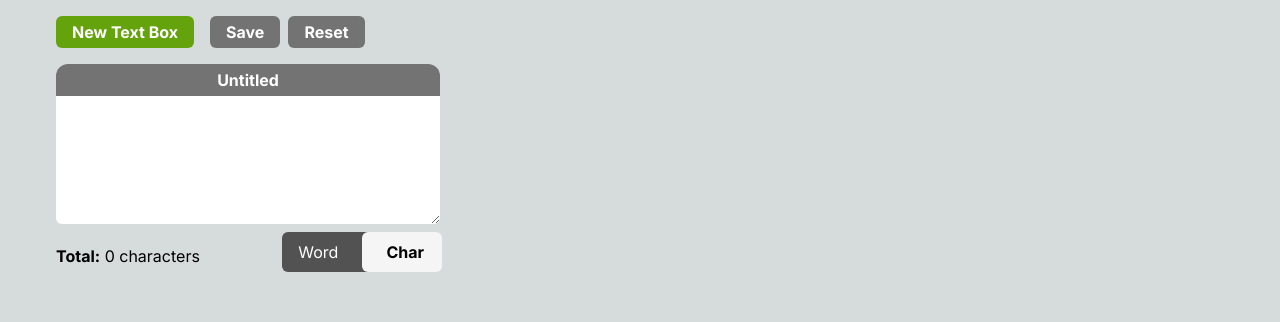
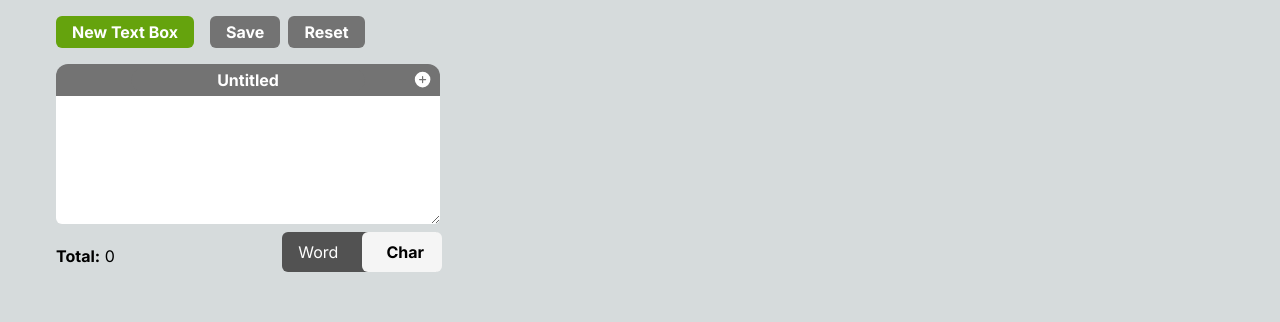
Before and after one commit to wmCmo/exzachly, a Next.js app: page /tools/char-count in a window 1280 px wide. Shown: the part 244-566 px from the top of the page. Built offline with nearby package versions, Linux system fonts and the light colour scheme.

Commit message:
feat: enhance TextArea component with character selection and display functionality

```diff
--- a/src/app/community/page.tsx
+++ b/src/app/community/page.tsx
@@ -1,6 +1,5 @@
 import React from 'react';
 import CommunityToggle from '../components/CommunityToggle';
-import Link from 'next/link';
 
 const DB_ID = '75378b2ea59a4bd389163517f5cc37c5';
 const END_POINT = `https://api.notion.com/v1/databases/${DB_ID}/query`;
@@ -26,7 +25,7 @@ export default async function page() {
     const response = await fetch(END_POINT, params);
     const data = await response.json();
 
-    const redditPosts = data.results.filter((item: NotionItemType) => {
+    const redditPosts = (data.results || []).filter((item: NotionItemType) => {
         return (
             item.properties.Tags.select.name == 'Reddit'
         );
--- a/src/app/components/TextArea.tsx
+++ b/src/app/components/TextArea.tsx
@@ -1,10 +1,12 @@
 'use client';
 import { Dispatch, SetStateAction, useState } from 'react';
-import { XCircle } from '@phosphor-icons/react/dist/ssr';
+import { PlusCircle, XCircle } from '@phosphor-icons/react/dist/ssr';
 import { TextAreaProps } from '../tools/char-count/page';
 
 export default function TextArea({ unique, value, text, setText }: { unique: number; value: TextAreaProps; text: TextAreaProps[]; setText: Dispatch<SetStateAction<TextAreaProps[]>>; }) {
     const [isChar, setIsChar] = useState(true);
+    const [selectedText, setSelectedText] = useState(0);
+    const [countChar, setCountChar] = useState(false);
 
     const handleChange = (e: { target: { value: string; name: string; }; }) => {
         const value = e.target.value;
@@ -14,6 +16,12 @@ export default function TextArea({ unique, value, text, setText }: { unique: num
             newArr[unique] = { ...newArr[unique], [name]: value };
             return newArr;
         });
+    };
+
+    const handleSelection = (e: React.SyntheticEvent<HTMLTextAreaElement>) => {
+        const start = e.currentTarget.selectionStart;
+        const end = e.currentTarget.selectionEnd;
+        setSelectedText(end - start);
     };
 
     const handleDelete = () => {
@@ -37,23 +45,33 @@ export default function TextArea({ unique, value, text, setText }: { unique: num
         }
     };
 
+    let diff = value.text.length - selectedText;
+    if (diff === value.text.length) diff = 0;
+
     return (
         <div className='sm:max-w-full sm:mt-0 mt-4'>
             <div className='dark:bg-neutral-800 rounded-xl bg-neutral-500'>
                 <div className="flex justify-center px-2 py-1 items-center relative">
                     <input type="text" name='file' value={value.file} className='dark:bg-neutral-800 dark:text-neutral-400 text-white bg-neutral-500 text-center font-bold rounded-full' onChange={handleChange} />
-                    {(text.length > 1) && <XCircle fill='white' weight='fill' onClick={handleDelete} width={'1.2em'} height={'1.2em'} className='cursor-pointer absolute right-2 dark:fill-[#f56c7f]' alt='Delete' />}
+                    <div className='right-2 absolute flex'>
+                        <PlusCircle fill='white' weight='fill' width={'1.2em'} height={'1.2em'} className={`dark:fill-[#e5c07b] cursor-pointer transition-transform ${countChar ? 'rotate-180' : 'rotate-0'}`} onClick={() => setCountChar(prev => !prev)} />
+                        {(text.length > 1) && <XCircle fill='white' weight='fill' onClick={handleDelete} width={'1.2em'} height={'1.2em'} className='cursor-pointer dark:fill-[#f56c7f]' alt='Delete' />}
+                    </div>
                 </div>
-                <textarea onChange={handleChange} name="text" id="text" value={value.text} className="block max-w-full resize dark:bg-neutral-100 dark:text-neutral-800 rounded-b-md p-4 min-w-full sm:min-w-96 min-h-32"></textarea>
+                <textarea onChange={handleChange} onMouseUp={handleSelection} onSelect={handleSelection} name="text" id="text" value={value.text} className="block max-w-full resize dark:bg-neutral-100 dark:text-neutral-800 rounded-b-md p-4 min-w-full sm:min-w-96 min-h-32"></textarea>
             </div>
-            <div className="flex justify-between items-center pt-2">
-                <h3 className='mt-2'><b>Total:</b> {isChar ? value.text.length : countWords()} {isChar ? 'characters' : 'words'}</h3>
-                <div className=''>
-                    <div className='relative flex gap-4 bg-neutral-600 dark:bg-neutral-900 rounded-md items-center cursor-pointer'>
-                        <p onClick={() => setIsChar(false)} className={`px-4 py-2 z-10 ${isChar ? 'text-white' : 'font-bold'} transition-all`}>Word</p>
-                        <p onClick={() => setIsChar(true)} className={`px-4 py-2 z-10 ${isChar ? 'font-bold' : 'text-white'} transition-all`}>Char</p>
-                        <div onClick={() => setIsChar(prev => !prev)} className={`top-0 left-0 absolute transition-transform duration-200 ${isChar ? 'translate-x-full w-20' : 'translate-x-0 w-20'} rounded-md h-10 bg-neutral-100 dark:bg-neutral-700`}></div>
+            <div className="flex justify-between items-center pt-2 gap-2">
+                <p className='mt-2'><b>Total:</b> {isChar ? value.text.length : countWords()} </p>
+                {countChar &&
+                    <div className="flex flex-wrap gap-2">
+                        <p className='mt-2'><b>Selected:</b> {selectedText}</p>
+                        <p className='mt-2'><b>Diff:</b> {diff}</p>
                     </div>
+                }
+                <div className='relative flex gap-4 bg-neutral-600 dark:bg-neutral-900 rounded-md items-center cursor-pointer ml-auto'>
+                    <p onClick={() => setIsChar(false)} className={`px-4 py-2 z-10 ${isChar ? 'text-white' : 'font-bold'} transition-all`}>Word</p>
+                    <p onClick={() => setIsChar(true)} className={`px-4 py-2 z-10 ${isChar ? 'font-bold' : 'text-white'} transition-all`}>Char</p>
+                    <div onClick={() => setIsChar(prev => !prev)} className={`top-0 left-0 absolute transition-transform duration-200 ${isChar ? 'translate-x-full w-20' : 'translate-x-0 w-20'} rounded-md h-10 bg-neutral-100 dark:bg-neutral-700`}></div>
                 </div>
             </div>
         </div>
```
